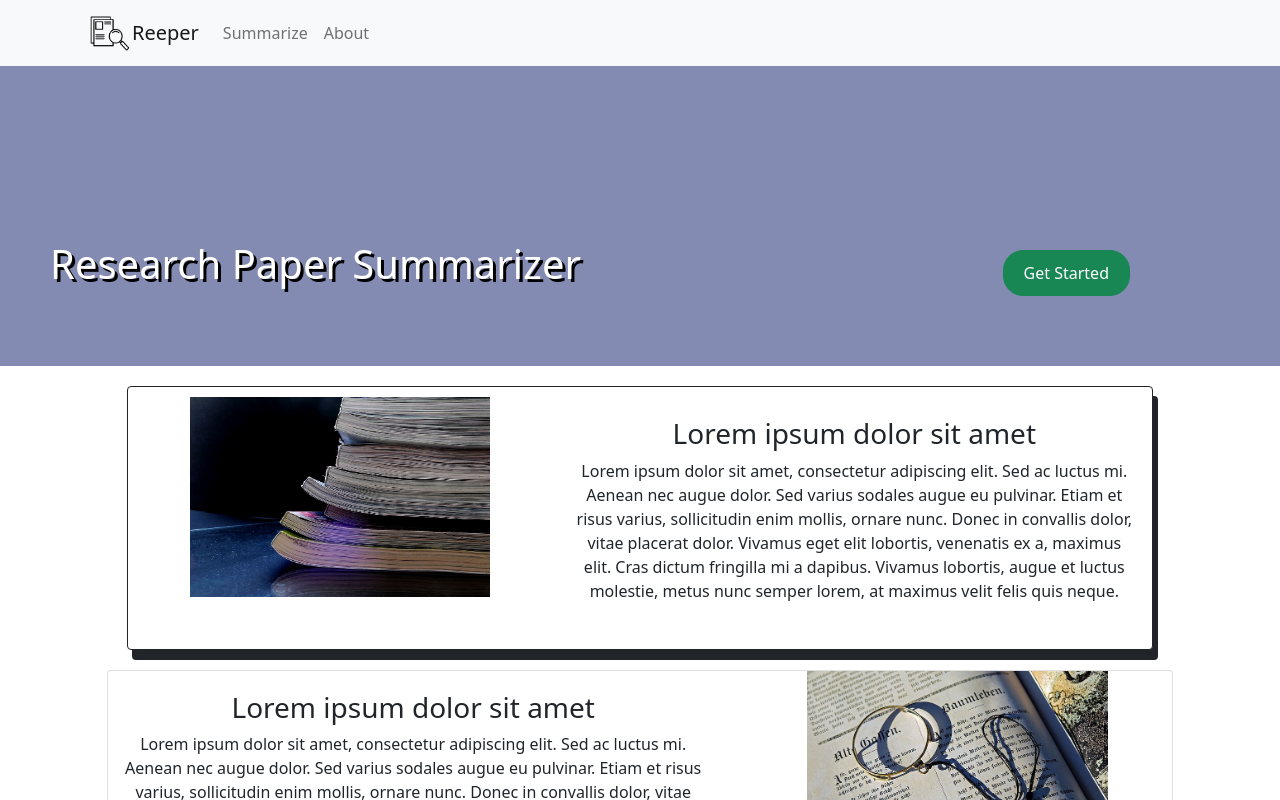
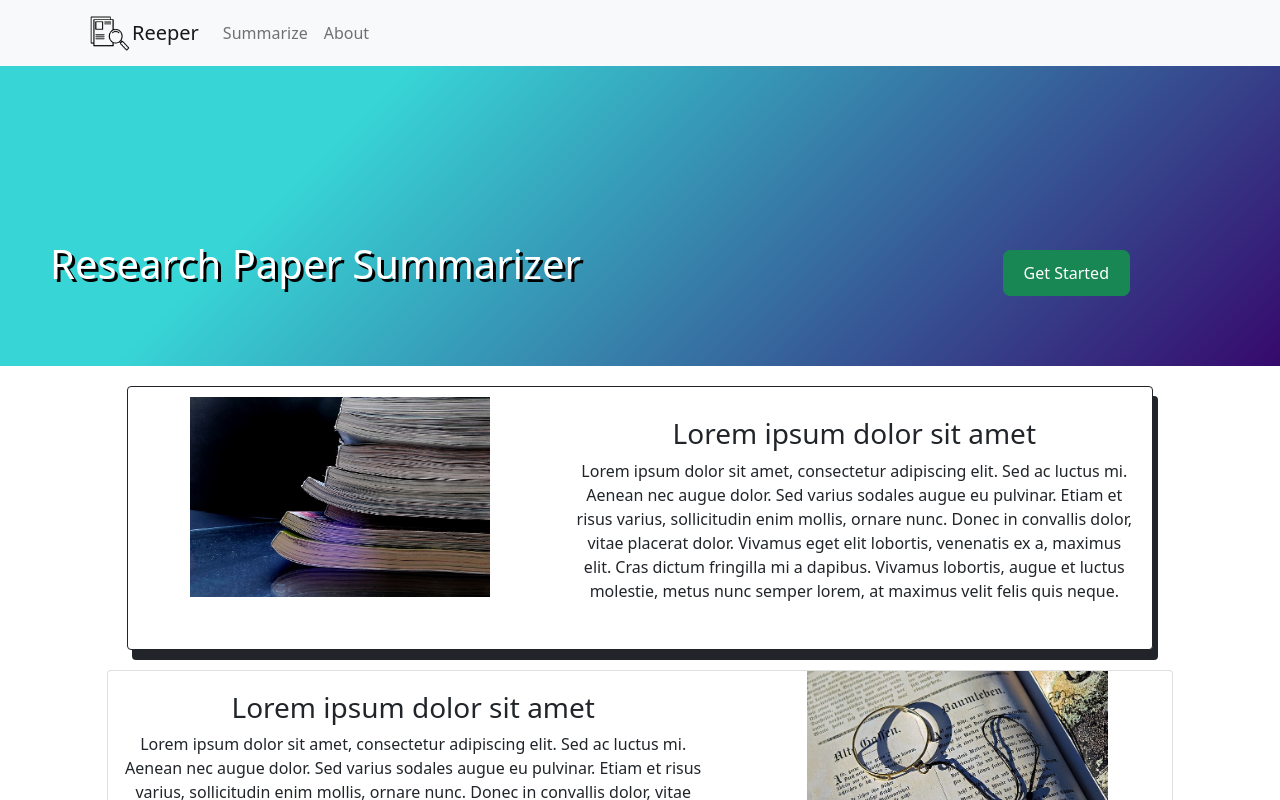
Before and after one commit to kadammayuresh008/repsumm, a React (Create React App) app in the folder frontend/: page / in a window 1280 px wide. Shown: the top 800 px of the page. Built offline with nearby package versions, Linux system fonts and the light colour scheme.

Commit message:
Removed linking of authentication pages and minot UI changes

```diff
--- a/frontend/src/App.js
+++ b/frontend/src/App.js
@@ -21,8 +21,8 @@ function App() {
     <Switch>
       <Route exact path="/" component={HomePage}/>
       <Route exact path="/About" component={About}/>
-      <Route path="/Login" component={Login}/>
-      <Route path="/Signup" component={SignUp}/>
+      {/* <Route path="/Login" component={Login}/> */}
+      {/* <Route path="/Signup" component={SignUp}/> */}
       <Route path="/UploadDoc" component={UploadDoc}/>
       <Route path="/Result" component={Result}/>
       <Route component={Error} />
--- a/frontend/src/HelperComponents/UploadBox.jsx
+++ b/frontend/src/HelperComponents/UploadBox.jsx
@@ -324,11 +324,7 @@ class ImageUploader extends React.Component {
                         pathname: "/Result",
                     }}
                     >
-
-                    <div className="summaryButton">
-                        <p>Get Summary</p>
-                    </div>
-
+                    <Button variant="success" className="homePageButton" >Get Summary</Button>
                 </Link>
             </div>
         );
--- a/frontend/src/components/About.jsx
+++ b/frontend/src/components/About.jsx
@@ -3,14 +3,6 @@ import ReactRoundedImage from 'react-rounded-image';
 import DefaultImage from '../Images/DefaultImage.jpg';
 
 const About = () => {
-
-    const AboutImageStyle = {
-        height: "300px",
-        backgroundColor: "#848BB3",
-        position: "relative",
-        textAlign: "center",
-    }
-
     const AboutImageText = {
         position: "absolute",
         left: "50px",
@@ -22,7 +14,7 @@ const About = () => {
 
     return (
         <center>
-            <div className="AboutImageStyle" style={AboutImageStyle}>
+            <div className="aboutImageStyle">
                 <h1 className="AboutImageText" style={AboutImageText}>About Research Paper Summarizer </h1>
             </div>
             <br></br>
--- a/frontend/src/components/HomePage.jsx
+++ b/frontend/src/components/HomePage.jsx
@@ -3,23 +3,26 @@ import { Button} from "react-bootstrap";
 import CardLeft from "../HelperComponents/CardLeft";
 import CardRight from "../HelperComponents/CardRight";
 import "../components/maincomponents.scss";
+import { Link } from "react-router-dom";
 
 
 const HomePage = ()=>{
 
-    const HomeImageStyle={
-        height: "300px",
-        backgroundColor: "#848BB3",
-        position:"relative",
-        textAlign:"center",
-    }
+    // const HomeImageStyle={
+    //     height: "300px",
+    //     backgroundColor: "#848BB3",
+    //     position:"relative",
+    //     textAlign:"center",
+    //     background-color: #36096d,
+    //     background-image: linear-gradient(315deg, #36096d 0%, #37d5d6 74%);
+    // }
 
     const HomePageButton={
         paddingLeft: "20px",
         paddingRight: "20px",
         paddingTop:"10px",
         paddingBottom:"10px",
-        borderRadius: "20px",
+        borderRadius: "7px",
         position: "absolute",
         right: "150px",
         bottom: "70px",
@@ -38,9 +41,18 @@ const HomePage = ()=>{
 
     return (
         <center>
-        <div className ="HomeImageStyle" style={HomeImageStyle}>
+        <div className ="homeImageStyle" >
             <h1 className="HomeImageText" style={HomeImageText}>Research Paper Summarizer </h1>
-            <Button variant="success" className="HomePageButton" style={HomePageButton}>Get Started</Button>
+
+            <Link
+                style={{textDecoration: "none"}}
+
+                to={{
+                    pathname: "/UploadDoc",
+                }}
+                >
+                <Button variant="success" className="HomePageButton" style={HomePageButton}>Get Started</Button>
+            </Link>
         </div>
         <div className="col-sm-10">
         <CardLeft></CardLeft>
--- a/frontend/src/components/Table.jsx
+++ b/frontend/src/components/Table.jsx
@@ -26,9 +26,6 @@ const Table = ({ headers, minCellWidth, maxCellWidth,tableContent }) => {
     setTableHeight(tableElement.current.offsetHeight);
   }, [tableHeight]);
 
-  // useEffect(()=>{
-  //   settableWidth(tableElement.current.offsetWidth);
-  // },[tableWidth])
 
   const mouseDown = (index) => {
     setActiveIndex(index);
@@ -76,10 +73,6 @@ const Table = ({ headers, minCellWidth, maxCellWidth,tableContent }) => {
     };
   }, [activeIndex, mouseMove, mouseUp, removeListeners]);
 
-  // Demo only
-  const resetTableCells = () => {
-    tableElement.current.style.gridTemplateColumns = "";
-  };
 
   return (
     <div className="bodyDesign">
@@ -104,7 +97,6 @@ const Table = ({ headers, minCellWidth, maxCellWidth,tableContent }) => {
           {tableContent}
         </table>
       </div>
-      {/* <button onClick={resetTableCells}>Reset</button> */}
     </div>
   );
 };
--- a/frontend/src/components/UploadDoc.jsx
+++ b/frontend/src/components/UploadDoc.jsx
@@ -1,7 +1,6 @@
 import React from "react";
 import Heading from "../HelperComponents/Heading";
 import ImageUploader from "../HelperComponents/UploadBox";
-// import UploadFiles from "./upload-files.component";
 
 
 const UploadDoc = () => {
@@ -9,11 +8,9 @@ const UploadDoc = () => {
         <div>
             <center>
                 <br />
-                <Heading name="Upload IEEE/Springer Research Paper PDF"></Heading>
-                <ImageUploader></ImageUploader>
-
-                {/* <UploadFiles /> */}
-
+                <span className="titleTextStyle">Upload IEEE/Springer Research Paper PDF</span>
+                {/* <Heading name="Upload IEEE/Springer Research Paper PDF"></Heading> */}
+                <ImageUploader />
             </center>
         </div>
     );
--- a/frontend/src/components/maincomponents.scss
+++ b/frontend/src/components/maincomponents.scss
@@ -10,7 +10,7 @@
     padding-right: "20px";
     padding-top:"10px";
     padding-bottom:"10px";
-    border-radius: "20px";
+    border-radius: "7px";
     position: "absolute";
     right: "150px";
     bottom: "70px";
@@ -29,11 +29,11 @@
 
 
 .inputStyle{
-    border-radius: "10px";
+    border-radius: "7px";
 }
 
 .InputLabelStyle{
-    color:"purple";
+   //  color:"purple";
 }
 
 @keyframes fadeInDown {
@@ -73,7 +73,10 @@
        flex-direction: column;
        justify-content: center;
        align-items: center;
-       background-color:#848BB3;
+      //  background-color:#848BB3;
+      border-radius: 7px;
+      background-color: #37d5d6;
+      // background-image: linear-gradient(315deg, #36096d 0%, #37d5d6 40%);
        height: 400px;
        width: 100%;
        padding: 20px;
@@ -81,7 +84,7 @@
           .icon-text-box {
              background-color: white;
              cursor: pointer;
-             color:#848BB3;
+             color:#37d5d6;
              text-shadow: 0px 1px 0 #999;
              .upload-icon {
                 transform: translateY(-20px);
--- a/frontend/src/components/styles.css
+++ b/frontend/src/components/styles.css
@@ -11,8 +11,8 @@ button {
   background:#848BB3;
   border: none;
   color: #fff;
-  font-size: 24px;
-  font-weight: 700;
+  font-size: 15px;
+  font-weight: 400;
   border-radius: 7px;
   padding: 10px 20px;
   cursor: pointer;
@@ -43,7 +43,7 @@ table th {
   background-color:#848BB3;
   color:white;
   position: relative;
-  font-size: 18px;
+  font-size: 15px;
 }
 
 table th
@@ -81,8 +81,7 @@ table tr td {
   right: 0;
   top: 0;
   z-index: 1;
-  border-right: 2px solid black;
-
+  border-right: 2px solid rgba(0, 0, 0, 0.589);
 }
 
 .resize-handle:hover {
@@ -98,6 +97,11 @@ table tr td {
   padding: 8px 12px 8px 12px;
   border-radius: 7px;
   font-size: 20px;
+  font-weight: 500;
+  letter-spacing: 1px;
+  background-color: #36096d;
+  background-image: linear-gradient(315deg, #36096d 0%, #37d5d6 74%);
+  color: white;
 }
 
 .horizontalSeperationStyle {
@@ -113,9 +117,10 @@ table tr td {
 
 .titleText {
   padding: 10px;
-  background-color: #848BB3;
+  background-color: #37d5d6;
   color: #000;
   border-radius: 7px;
+  font-weight: 400;
 }
 
 
@@ -135,9 +140,31 @@ table tr td {
 
 .summaryButton {
   width: 200px;
-  background-color: #20bf55;
-  background-image: linear-gradient(315deg, #20bf55 0%, #01baef 74%);
+  background-color: #36096d;
+  /* background-image: linear-gradient(315deg, #36096d 0%, #37d5d6 74%); */
   padding: 8px 1px 1px 1px;
   border-radius: 7px;
   color: #fff;
+  box-shadow: rgba(0, 0, 0, 0.24) 0px 3px 8px;
 }
+
+.homeImageStyle {
+  height: 300px;
+  position: relative;
+  text-align: center;
+  background-color: #36096d;
+  background-image: linear-gradient(315deg, #36096d 0%, #37d5d6 74%);
+}
+
+.homePageButton {
+  padding: 10px 20px 10px 20px;
+  border-radius: 7px;
+}
+
+.aboutImageStyle {
+  height: 300px;
+  position: relative;
+  text-align: center;
+  background-color: #36096d;
+  background-image: linear-gradient(315deg, #36096d 0%, #37d5d6 74%);
+}
```
